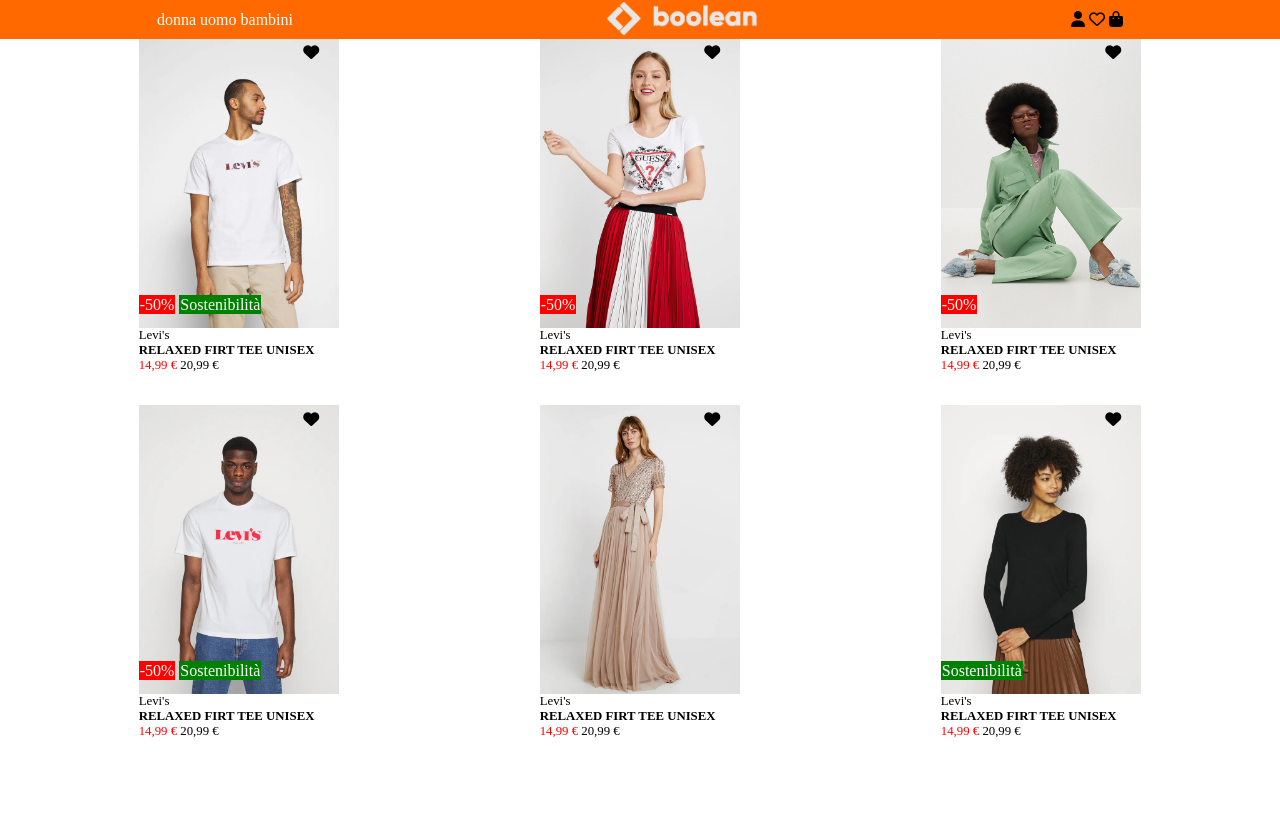
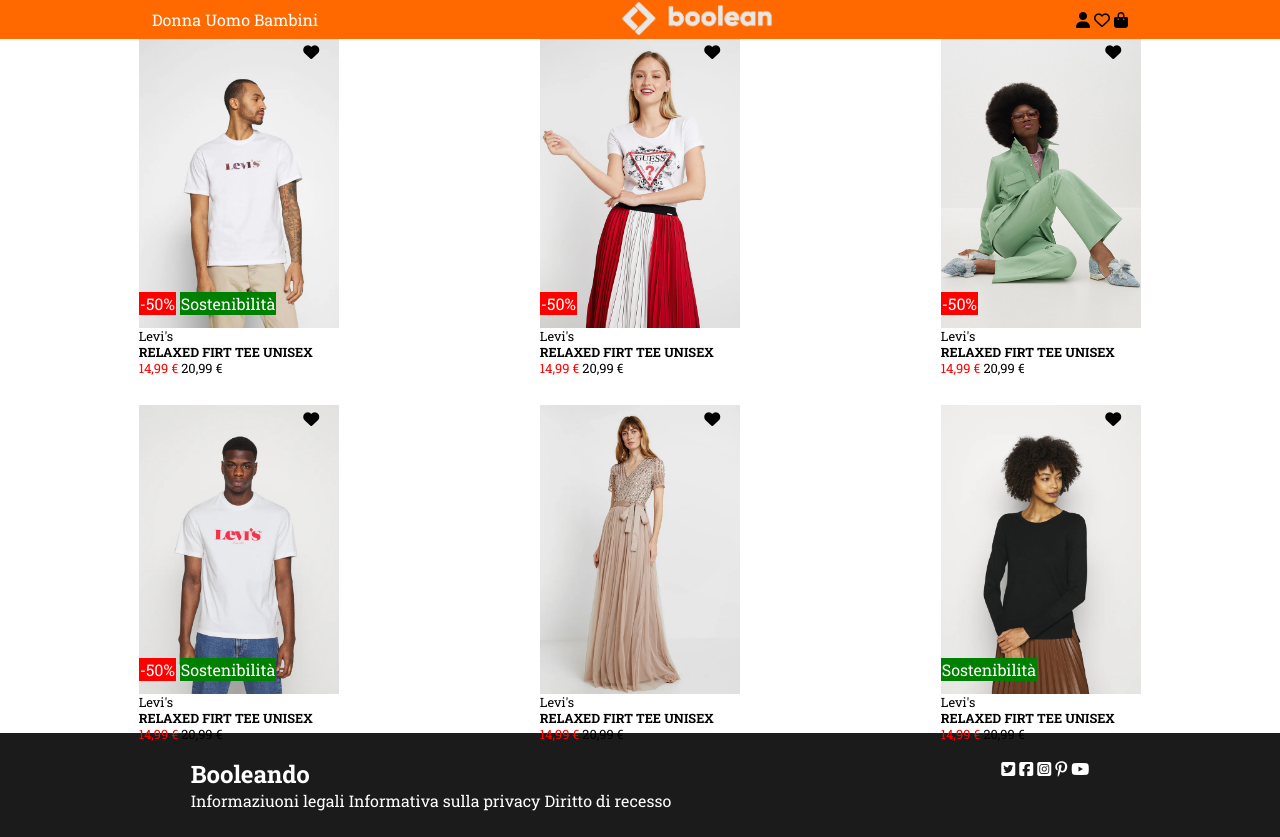
Before and after one commit to MatteoAgu01/html-css-boolando, a plain HTML site: page index.html in a window 1280 px wide. Before the commit the page ends 800 px from the top, so only its background shows below. Drawn offline with Linux system fonts and the light colour scheme; files that its build step writes are made by us from their sources.

Commit message:
add footer fix font family

```diff
--- a/css/style.css
+++ b/css/style.css
@@ -1,16 +1,17 @@
-*{
+* {
      box-sizing: border-box;
      margin: 0;
      padding: 0;
+     font-family: 'Roboto Slab', serif;
 }
 
 /* general */
-picture{
+picture {
      display: flex;
      justify-content: center;
 }
 
-header a{
+header a {
      text-decoration: none;
      color: white;
 }
@@ -19,12 +20,12 @@
 
 
 /* header style */
-.logo{
+.logo {
      width: 150px;
      padding-top: 2px;
 }
 
-.orange-fixed{
+.orange-fixed {
      width: 100%;
      background-color: #ff6900;
      display: flex;
@@ -34,12 +35,13 @@
      position: fixed;
      z-index: 1;
 }
+
 /* //header style */
 
 
 /* cards */
 .top,
-.bot{
+.bot {
      max-width: 1400px;
      margin: 0 auto;
      padding: 3%;
@@ -47,74 +49,91 @@
      justify-content: space-around;
 }
 
-.container{
+.container {
      position: relative;
-     width: calc( 100% / 3 );
+     width: calc(100% / 3);
 }
 
-.container:hover i{
+.container:hover i {
      color: red;
 }
 
-.heart{
+.heart {
      width: 16px;
 }
 
 .img-front,
-.img-back{
+.img-back {
      width: 50%;
 }
 
-.img-back{
+.img-back {
      display: none;
 }
 
-.container:hover .img-front{
+.container:hover .img-front {
      display: none;
 }
 
-.container:hover .img-back{
+.container:hover .img-back {
      display: block;
 }
 
-.fa-sharp{
+.fa-sharp {
      position: absolute;
      top: 2%;
      right: 30%;
 }
 
-.price{
+.price {
      position: absolute;
      bottom: 5%;
      left: 25%;
      font-size: 1rem;
-     color: white ;
+     color: white;
 }
 
-.eco{
+.eco {
      background-color: #008000;
      padding: 1px;
 }
 
-.discount{
+.discount {
      background-color: red;
      padding: 1px;
 }
 
-.info{
+.info {
      font-size: 0.8rem;
      position: absolute;
      left: 25%;
 }
 
 
-.coast{
+.coast {
      color: red;
 }
 
-.full{
+.full {
 
      color: black;
 }
 
 /* //cards */
+
+/* footer */
+.d-flex{
+     padding: 2%;
+     background-color: #1b1b1b;
+     display: flex;
+     justify-content: space-around;
+}
+
+.legal-info{
+     color: white;
+}
+
+.icon{
+     color: white;
+}
+/* //footer */
--- a/index.html
+++ b/index.html
@@ -2,6 +2,9 @@
 <html>
 
 <head>
+     <link rel="preconnect" href="https://fonts.googleapis.com">
+     <link rel="preconnect" href="https://fonts.gstatic.com" crossorigin>
+     <link href="https://fonts.googleapis.com/css2?family=Roboto+Slab:wght@400;500;600;700&display=swap" rel="stylesheet">
      <script src="https://kit.fontawesome.com/21cb13ae64.js" crossorigin="anonymous">
      </script>
      <link rel="stylesheet" href="./css/style.css">
@@ -14,11 +17,11 @@
 <body>
      <!-- header con nava,logo e iconne -->
      <header>
-          <div class="orange-fixed d-flex">
+          <div class="orange-fixed ">
                <nav class="type">
-                    <a href="">donna</a>
-                    <a href="">uomo</a>
-                    <a href="">bambini</a>
+                    <a href="">Donna</a>
+                    <a href="">Uomo</a>
+                    <a href="">Bambini</a>
                </nav>
                <section>
                     <img class="logo" src="./img/boolean-logo.png" alt="">
@@ -196,6 +199,23 @@
           </section>
           <!-- //section 3 carte bot -->
      </main>
+
+     <footer class="d-flex">
+          <section class="legal-info">
+               <h2>Booleando</h2>
+               <span>Informaziuoni legali</span>
+               <span>Informativa sulla privacy</span>
+               <span>Diritto di recesso</span>
+          </section>
+
+          <section class="icon">
+               <i class="fa-brands fa-square-twitter"></i>
+               <i class="fa-brands fa-square-facebook"></i>
+               <i class="fa-brands fa-square-instagram"></i>
+               <i class="fa-brands fa-pinterest-p"></i>
+               <i class="fa-brands fa-youtube"></i>
+          </section>
+     </footer>
 </body>
 
 </html>
```
